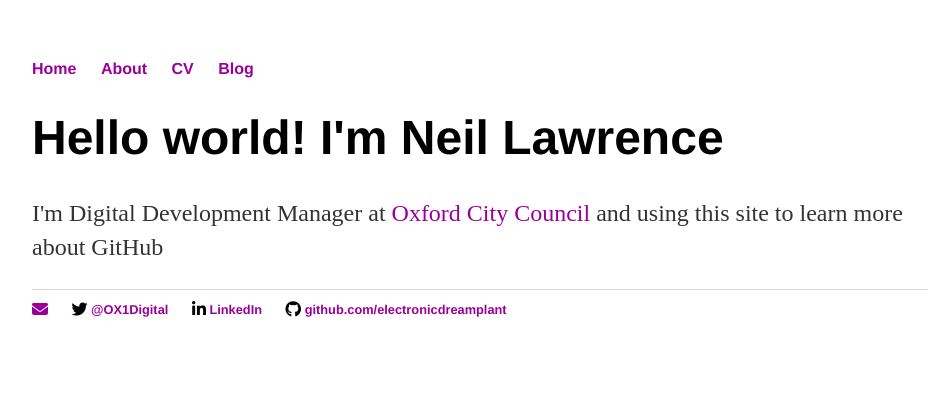
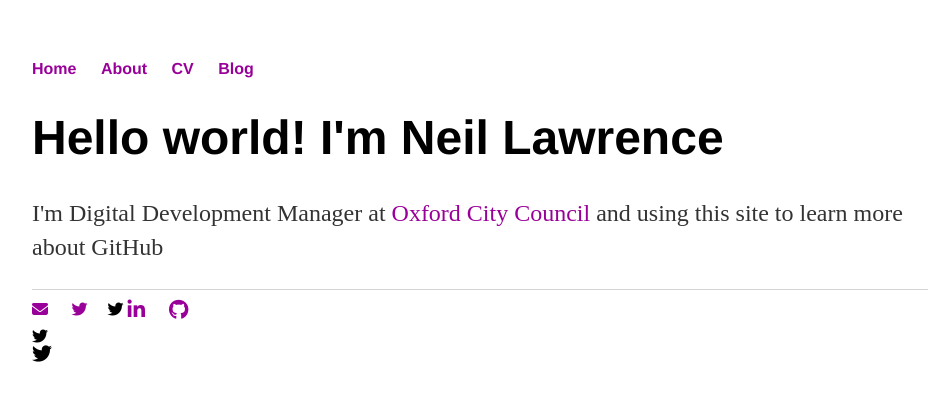
Before and after one commit to electronicdreamplant/electronicdreamplant.github.io, a Jekyll site: the page built from index.html, in a window 1280 px wide. Shown: the top 401 px of the page, without its empty margins (160-1093 px from the left). Built offline with Jekyll 4.4.1, drawn with Linux system fonts in a browser that asks for light colours; nearby versions of some CDN libraries.

Commit message:
Update default.html
Icon only links in footer

```diff
--- a/_layouts/default.html
+++ b/_layouts/default.html
@@ -23,10 +23,10 @@
 			</div><!-- /.container -->
 			<footer>
 	    		<ul>
-	        		<li><a href="mailto:neillawrencephotography@gmail.com"><i class="fa fa-envelope fa-lg"></i></a></li>
-	        		<li><i class="fa fa-twitter fa-lg"></i><a href="https://twitter.com/Ox1Digital"> @OX1Digital</a></li>
-	        		<li><i class="fa fa-linkedin fa-lg"></i><a href="https://www.linkedin.com/in/neil-lawrence-3ba71a12"> LinkedIn</a></li>
-	        		<li><i class="fa fa-github fa-lg"></i><a href="https://github.com/electronicdreamplant"> github.com/electronicdreamplant</a></li>
+	        		<li><a href="mailto:neillawrencephotography@gmail.com"> <i class="fa fa-envelope fa-lg"></i></a></li>
+	        		<li></i><a href="https://twitter.com/Ox1Digital"> <i class="fa fa-twitter fa-lg"></a></li>
+	        		<li><a href="https://www.linkedin.com/in/neil-lawrence-3ba71a12"> <i class="fa fa-linkedin fa-lg"></i></a></li>
+	        		<li><a href="https://github.com/electronicdreamplant"> <i class="fa fa-github fa-lg"></i></a></li>
 				</ul>
 			</footer>
 		</body>
```
